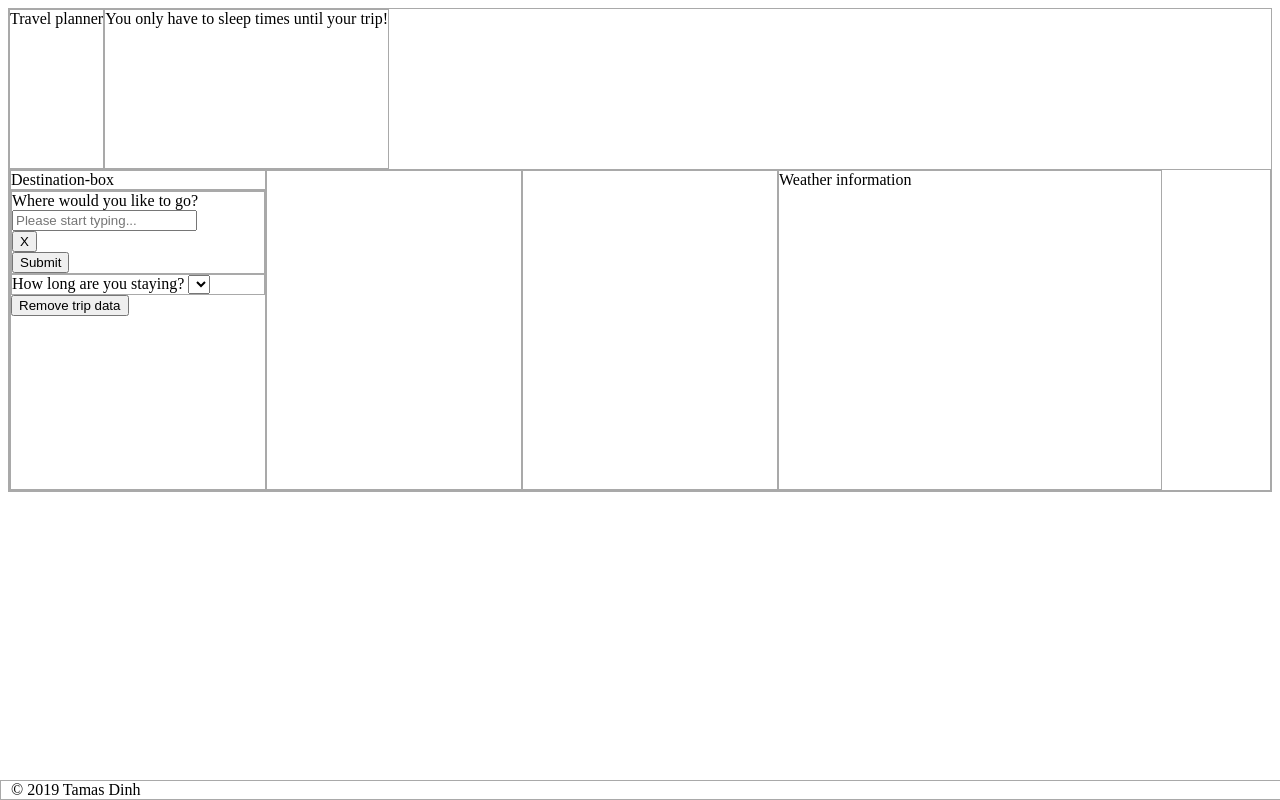
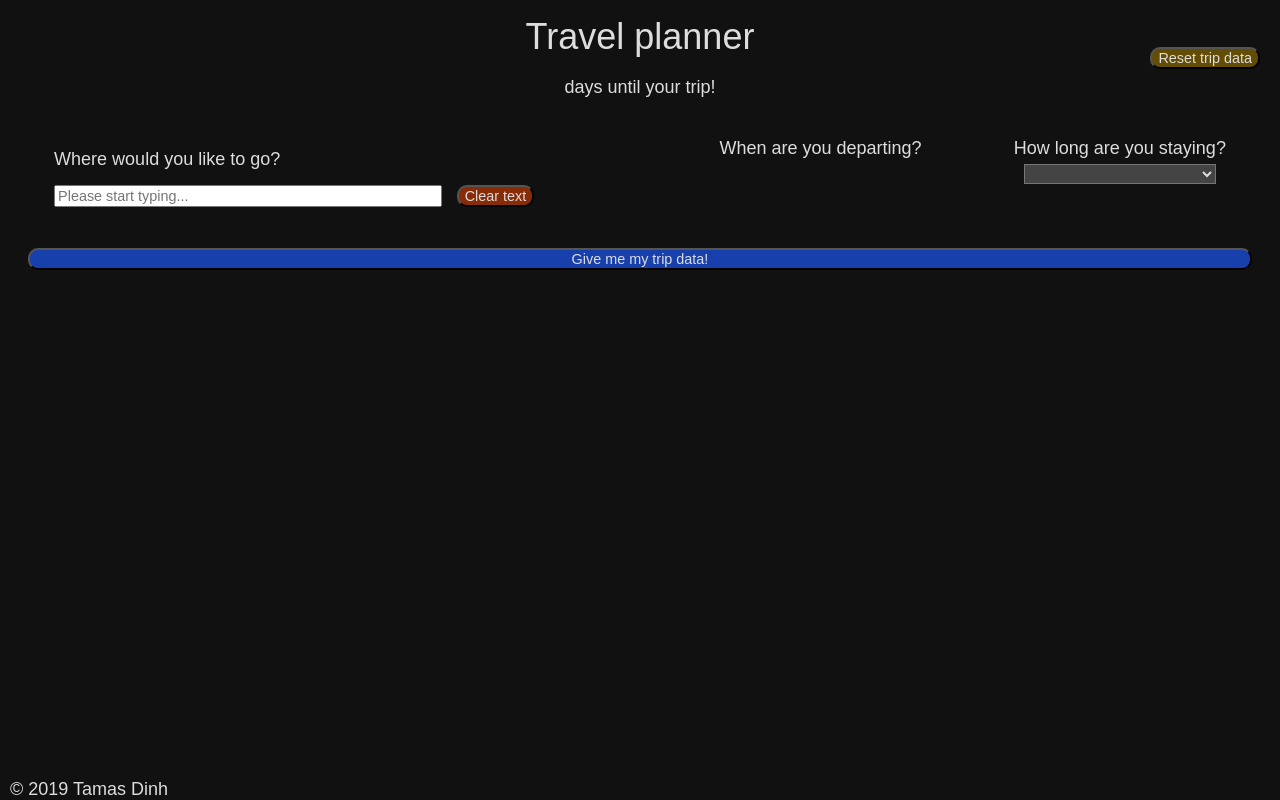
Before and after one commit to tamasdinh/travel-planner-app, a website built with webpack: page src/client/views/index.html in a window 1280 px wide. Built offline with nearby package versions, Linux system fonts and the light colour scheme.

Commit message:
feat: redesigned UI

```diff
--- a/src/client/js/dateSelectors.js
+++ b/src/client/js/dateSelectors.js
@@ -110,10 +110,16 @@ export function populateSelectors (now, tripID) {
 }
 
 function createOptions (sel, starter, range, currentPeriod, tripID, now) {
+  const months = ['January', 'February', 'March', 'April', 'May', 'June',
+  'July', 'August', 'September', 'October', 'November', 'December']
   const scaffold = document.createDocumentFragment()
   for (let y = starter; y <= range; y++) {
     const item = document.createElement('option')
-    item.innerHTML = y
+    if (sel == 'select-month') {
+      item.innerHTML = months[y-1]
+    } else {
+      item.innerHTML = y
+    }
     item.value = y
 
     if (sel == 'select-month') {
--- a/src/client/styles/base.scss
+++ b/src/client/styles/base.scss
@@ -1,17 +1,73 @@
 $std-border: 1px solid darkgrey;
 
+$font-color: #ddd;
+$font-family: sans-serif;
+
+$themeColorDark: #111;
+$themeColorLight: #ddd;
+$themeColorAccent1: #2c3c97;
+$themeColorAccent2: #854b08;
+$themeColorAccent3: #882c08;
+
+/*
 body, section, footer {
   border: $std-border;
 }
+*/
 
 body {
   display: flex;
   flex-direction: column;
+  color: $font-color;
+  font-family: $font-family;
+  font-size: 18px;
+  background-color: $themeColorDark;
 }
 
 header {
   display: flex;
-  height: 20vh;
+  flex-direction: row;
+  height: 10vh;
+  min-height: 100px;
+  justify-content: center;
+  align-items: center;
+  text-align: center;
+  margin-bottom: 20px;
+
+  & .title {
+    font-size: 2em;
+    margin-top: 0;
+    margin-bottom: 0.3em;
+  }
+
+  & .countdown {
+    font-size: 1em;
+  }
+
+  & .title-container {
+    display: flex;
+    flex-direction: column;
+  }
+
+  & button {
+    position: absolute;
+    right: 20px;
+    background-color: #634d04;
+  }
+}
+
+span {
+  font-weight: bold;
+  font-size: 1.5em;
+  color: $themeColorAccent2;
+}
+
+select, input, button {
+  font-size: 0.8em;
+}
+
+label {
+  font-size: 1em;
 }
 
 footer {
@@ -26,16 +82,63 @@ footer {
 
 /* Trip layout */
 
-.trip-container {
-  display: grid;
-  min-height: 40vh;
-  grid-template-columns: 20vw 20vw 20vw 30vw;
+.destination-box {
+  display: flex;
+  min-height: 10vh;
+  justify-content: space-around;
+  margin-top: 10px;
+  margin-bottom: 10px;
 }
 
-.select {
+.destination-select {
+  justify-content: space-evenly;
+  flex-grow: 0.5;
+}
+
+.input-container {
   display: flex;
   flex-direction: row;
-  justify-content: space-evenly;
+  justify-content: flex-start;
+  align-items: center;
+  margin-top: 5px;
+
+  & input {
+    margin-right: 5px;
+    flex-grow: 0.7;
+  }
+
+  & button {
+    margin-left: 10px;
+    margin-right: 10px;
+    background-color: $themeColorAccent3;
+  }
+}
+
+.destination-date,
+.destination-duration,
+.destination-select {
+  display: flex;
+  flex-direction: column;
+}
+
+select {
+  background-color: #444;
+  color: $themeColorLight;
+  margin-left: 10px;
+  margin-right: 10px;
+  margin-top: 5px;
+  margin-bottom: 5px;
+}
+
+button {
+  background-color: #1840ad;
+  color: $themeColorLight;
+  border-radius: 10px;
+
+}
+
+#destination-submit {
+  margin: 20px 20px 20px 20px;
 }
 
 .hero-shot {
--- a/src/client/views/index.html
+++ b/src/client/views/index.html
@@ -9,37 +9,38 @@
 
   <body>
     <header>
+      <section class="title-container">
         <section class="title">Travel planner</section>
-      <section class="countdown">You only have to sleep <span id="sleeps"></span> times until your trip!</section>
+        <section class="countdown"><span id="sleeps"></span> days until your trip!</section>
+      </section>
+      <button id='remove-trip'>Reset trip data</button>
     </header>
 
-    <section class='trip-container'>
     <section class='destination-box'>
-        Destination-box
-        <section class='destination-date'></section>
       <section class='destination-select'>
         <label for='destination-selector'>Where would you like to go?</label>
+        <section class="input-container">
           <input
           id='destination-selector'
           list='destination-options'
           type="text"
           placeholder="Please start typing...">
-          <div>
+          <button id='remove-destination-text'>Clear text</button>
+        </section>
         <datalist id='destination-options'></datalist>
-            <button id='remove-destination-text'>X</button>
-          </div>
-          <button id='destination-submit'>Submit</button>
+      </section>
+      <section class='destination-date'>
+        <label for='destination-date'>When are you departing?</label>
       </section>
       <section class='destination-duration'>
         <label for='duration-selector'>How long are you staying?</label>
         <select id='duration-selector'>Choose your trip duration</select>
       </section>
-        <button id='remove-trip'>Remove trip data</button>
     </section>
+    <button id='destination-submit'>Give me my trip data!</button>
     <section id='hero-shot' class='hero-shot'></section>
     <section id='photogrid' class='photogrid'></section>
-      <section class='weather-results'>Weather information</section>
-    </section>
+    <section class='weather-results'></section>
 
   </body>
 
```
Lines whose indentation alone changed are shown as unchanged.
